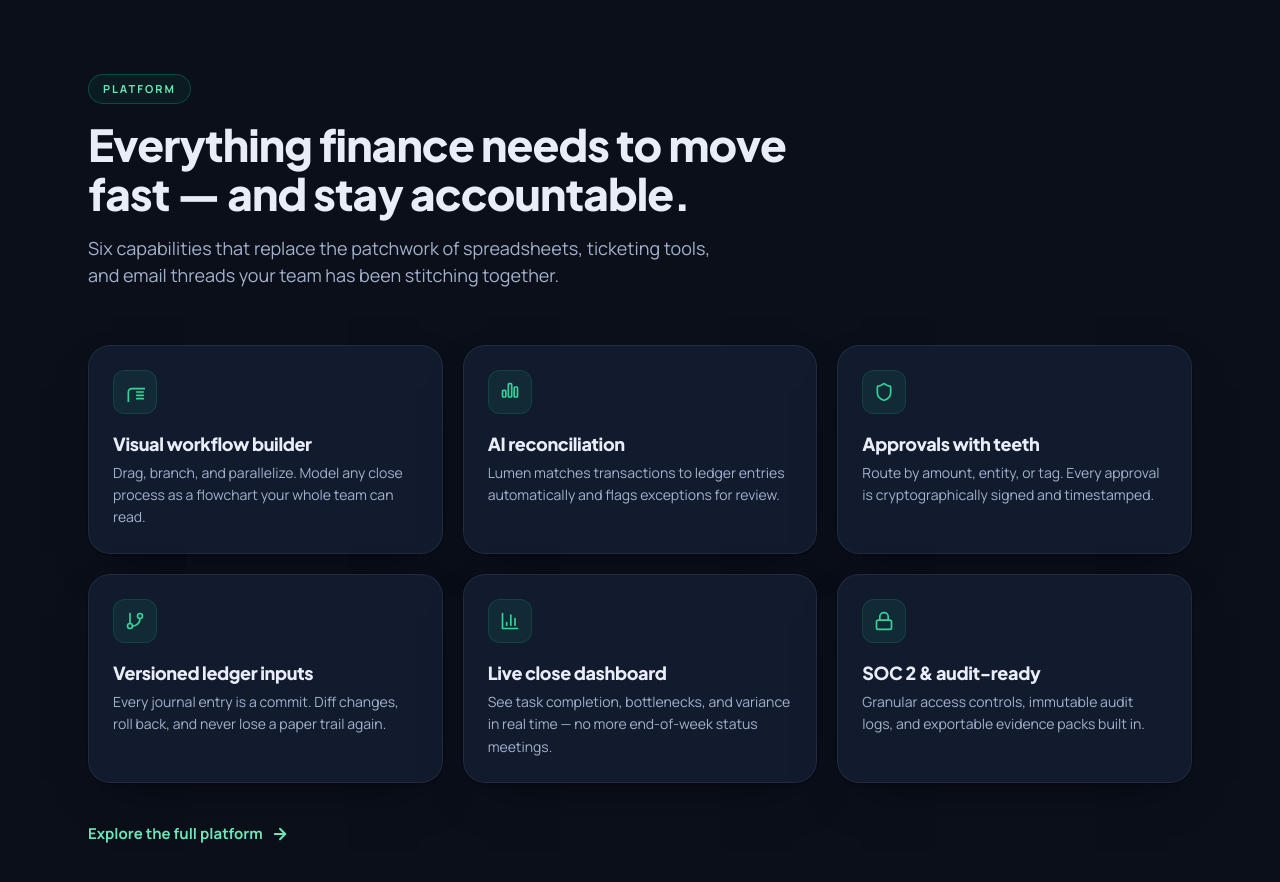
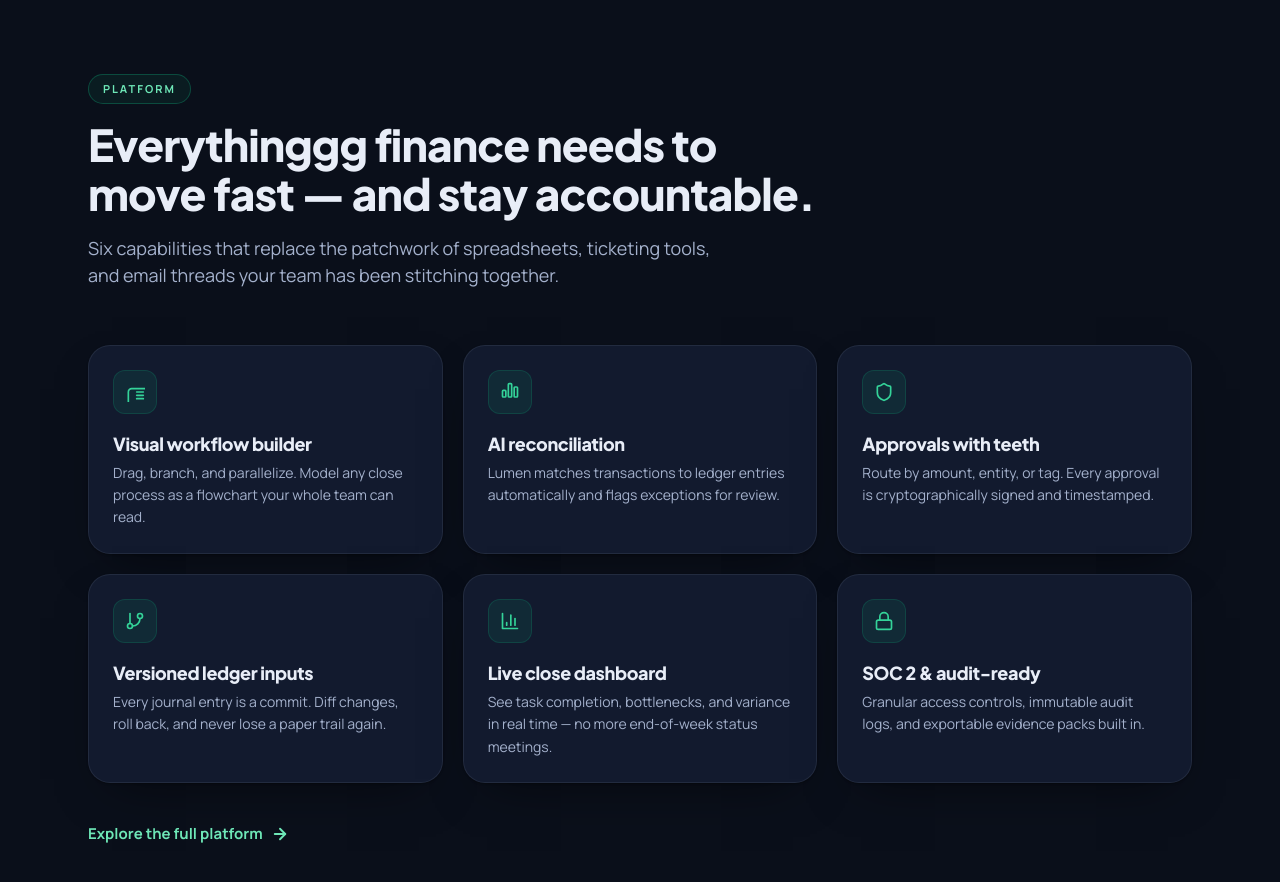
Before and after one commit to KrakenVelo/tagmgrtest, a plain HTML site: page index.html in a window 1280 px wide. Shown: the part 1380-2262 px from the top of the page. Drawn offline with Linux system fonts and the light colour scheme.

Commit message:
Update index.html

```diff
--- a/index.html
+++ b/index.html
@@ -166,7 +166,7 @@
       <section id="features">
         <div class="container">
           <span class="eyebrow">Platform</span>
-          <h2 class="section-title text-balance" style="margin-top:16px">Everything finance needs to move fast — and stay accountable.</h2>
+          <h2 class="section-title text-balance" style="margin-top:16px">Everythinggg finance needs to move fast — and stay accountable.</h2>
           <p class="section-lede">Six capabilities that replace the patchwork of spreadsheets, ticketing tools, and email threads your team has been stitching together.</p>
           <div class="features-grid">
             <article class="card">
```
